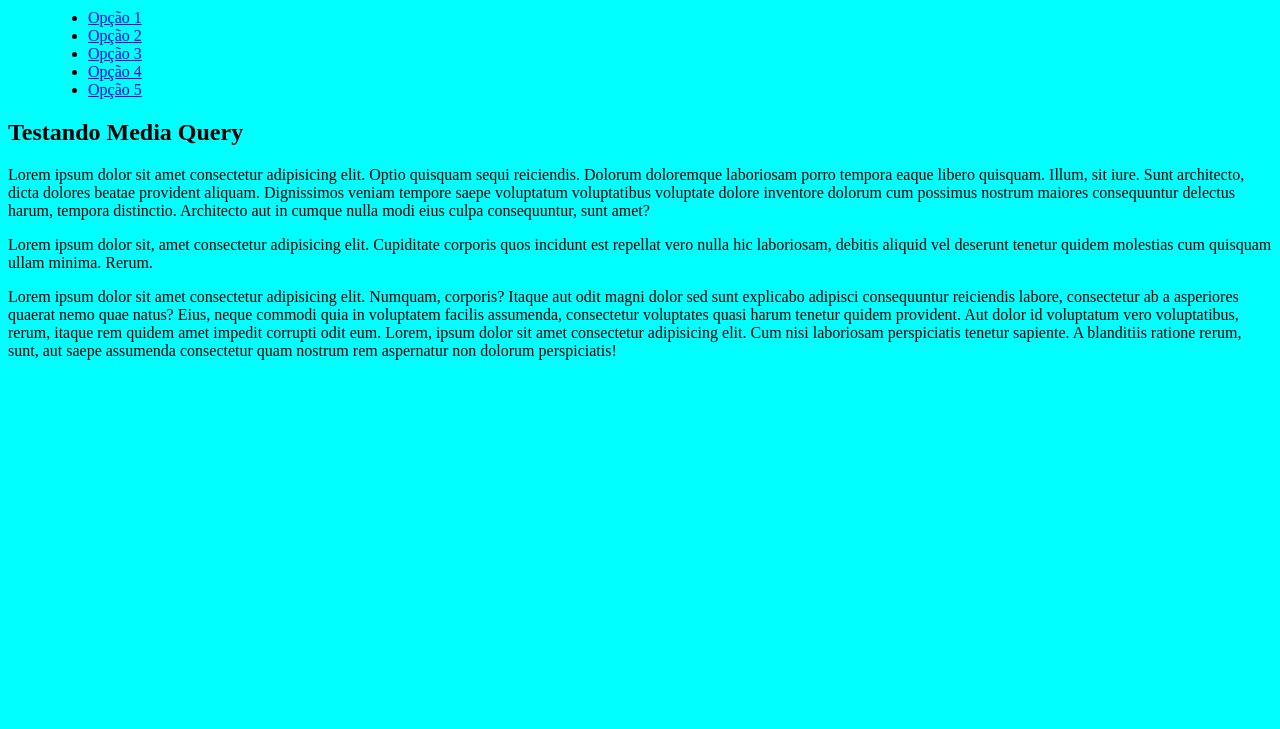
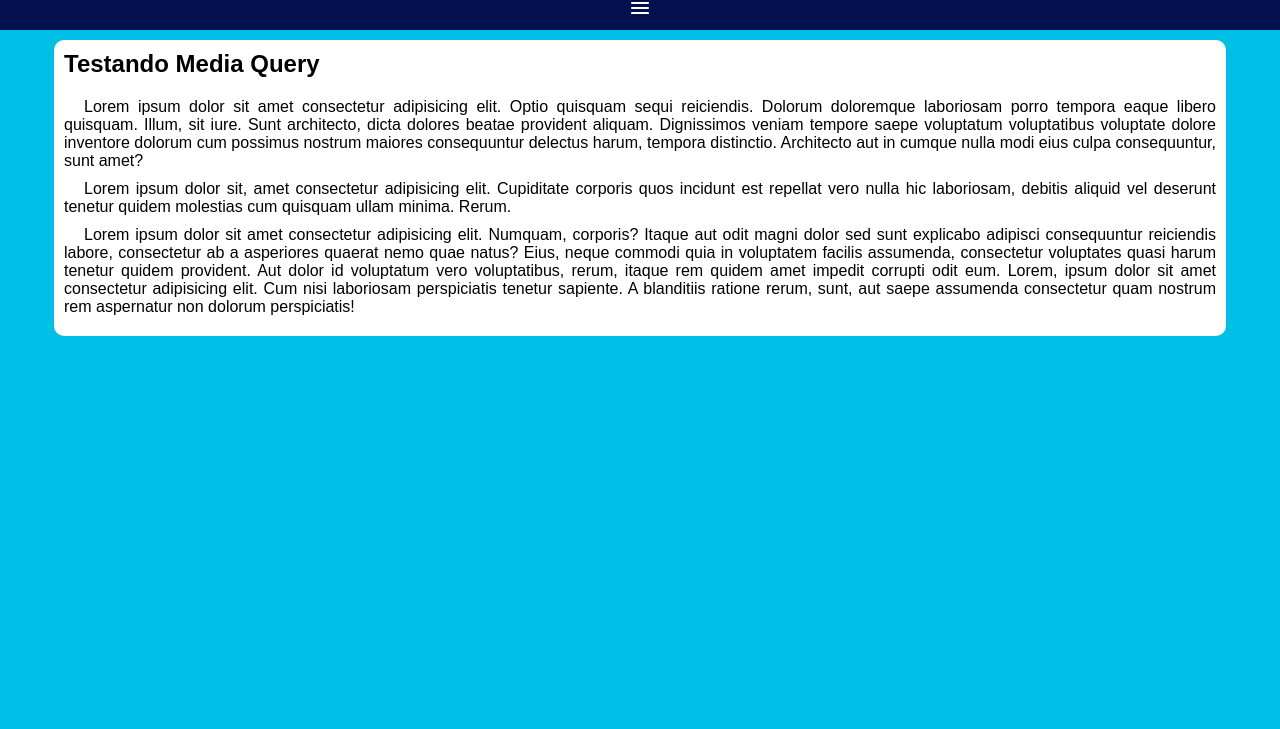
Before and after one commit to matheusoliveira0/html5-css3, a plain HTML site: page exercicios/ex026/mq005/index.html in a window 1280 px wide. Shown: the part 71-800 px from the top of the page. Drawn offline with nearby package versions, Linux system fonts and the light colour scheme.

Commit message:
ex026 mq005
Fiz menu hamburguer com javascript

```diff
--- a/exercicios/ex026/mq005/estilos/style.css
+++ b/exercicios/ex026/mq005/estilos/style.css
@@ -1,5 +1,75 @@
 @charset "UTF-8";
 
-body {
-    background-color: aqua;
+
+* {
+    font-family: Arial, Helvetica, sans-serif;
+    margin: 0px;
+    padding: 0px;
 }
+
+body, html{
+    background-color: #00BFE6;
+}
+
+header {
+    background-color: #002EE5;
+}
+
+header > h1 {
+    padding: 10px;
+    text-align:  center;
+}
+
+#burguer {
+    background-color: #02114e;
+    color: white;
+    display: block;
+    text-align: center;
+    padding: 10px;
+    cursor: pointer;
+}
+
+#burguer:hover {
+    background-color: #76B0E6;
+}
+
+menu {
+    display: none;
+}
+
+menu > ul {
+    list-style-type: none;
+}
+
+menu > ul > li > a {
+    display: block;
+    padding: 10px;
+
+    text-decoration: none;
+    text-align: center;
+    color: white;
+    background-color: #4794E5;
+    border-top: 2px solid #006FE6;
+}
+
+menu > ul > li a:hover {
+    background-color: #76B0E6;
+}
+
+main {
+    width: 90vw;
+    background-color: white;
+    margin: auto;
+    margin-top: 10px;
+    padding: 10px;
+    border-radius: 10px;
+}
+article > h2{
+    padding-bottom: 20px;
+}
+
+article > p {
+    text-align: justify;
+    margin-bottom: 10px;
+    text-indent: 20px;
+}
--- a/exercicios/ex026/mq005/index.html
+++ b/exercicios/ex026/mq005/index.html
@@ -4,12 +4,16 @@
     <meta charset="UTF-8">
     <meta name="viewport" content="width=device-width, initial-scale=1.0">
     <title>Media Query</title>
+    <link rel="stylesheet" href="https://fonts.googleapis.com/css2?family=Material+Symbols+Rounded:opsz,wght,FILL,GRAD@20..48,100..700,0..1,-50..200" />
     <link rel="stylesheet" href="estilos/style.css">
 </head>
 <body>
     <header>
         <h1>Meu site</h1>
-        <menu>
+        <i id="burguer" class="material-symbols-rounded" onclick="clickMenu()">
+            menu
+        </i>
+        <menu id="itens">
             <ul>
                 <li><a href="#">Opção 1</a></li>
                 <li><a href="#">Opção 2</a></li>
@@ -30,8 +34,15 @@
             Eius, neque commodi quia in voluptatem facilis assumenda, consectetur voluptates quasi harum tenetur quidem provident. Aut dolor id voluptatum vero voluptatibus, rerum, itaque rem quidem amet impedit corrupti odit eum. Lorem, ipsum dolor sit amet consectetur adipisicing elit. Cum nisi laboriosam perspiciatis tenetur sapiente. A blanditiis ratione rerum, sunt, aut saepe assumenda consectetur quam nostrum rem aspernatur non dolorum perspiciatis!</p>
         </article>
     </main>
-    <footer>
+    <script>
+        function clickMenu() {
+            if (itens.style.display == 'block') {
+                itens.style.display = 'none';
+            } else {
+                itens.style.display = 'block';
+            }
+        }
+    </script>
 
-    </footer>
 </body>
 </html>
```
